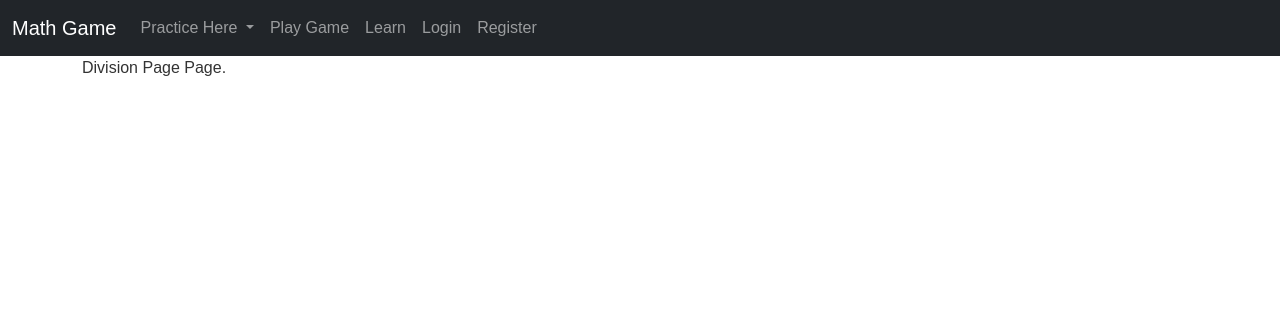
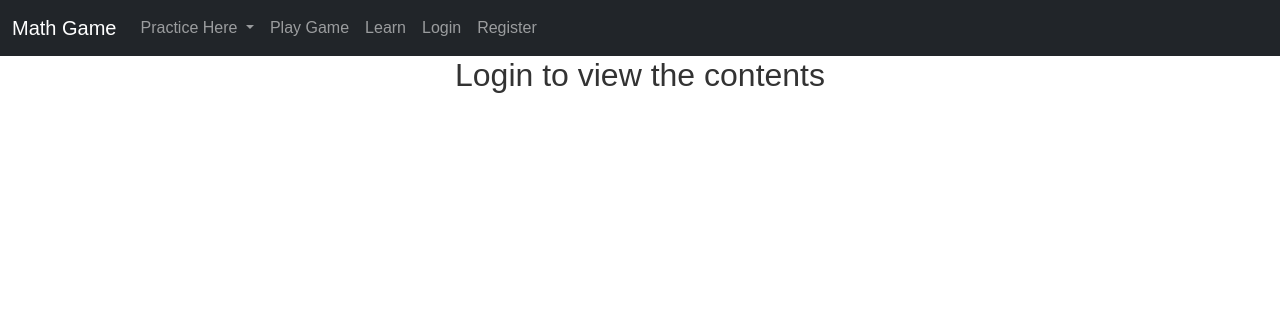
Before and after one commit to suyogsubedi/mathGame, a Django app: page /division.html in a window 1280 px wide. Shown: the top 316 px of the page. Run offline with Django 3.2, Linux system fonts and the light colour scheme; some libraries are stand-ins or nearby versions.

Commit message:
Division page, error handling and minor styling changes

```diff
--- a/mathGame/urls.py
+++ b/mathGame/urls.py
@@ -1,6 +1,9 @@
 from django.contrib import admin
 from django.urls import path,include
 
+"""
+All the parents URL for the application
+"""
 urlpatterns = [
     path('admin/', admin.site.urls),
     path('',include('website.urls')),
--- a/members/forms.py
+++ b/members/forms.py
@@ -4,7 +4,10 @@ from django import forms
 from django.forms.widgets import EmailInput, TextInput
 
 
-# Inheriting from from UserCreationForm
+"""
+    Inheriting from from UserCreationForm
+    This form is used to register a new user
+"""
 class RegisterUserForm(UserCreationForm):
     email = forms.EmailField(widget=EmailInput(attrs={'class':'form-control'}))
     first_name = forms.CharField(max_length=75,widget=TextInput(attrs={'class':'form-control'}))
--- a/members/templates/authentication/login.html
+++ b/members/templates/authentication/login.html
@@ -23,11 +23,11 @@
 
 
         <br>
-      <input type="submit" value="submit" class="btn btn-secondary" />
+      <input type="submit" value="Login" class="btn btn-secondary" />
     </form>
     <br>
     <!-- name='account_login' -->
-    <a  href="{% url 'account_login' %}">Login With Google</a>
+    <a class="btn btn-primary" href="{% url 'account_login' %}">Login With Google</a>
   </div>
 
 {%endblock%}
--- a/members/urls.py
+++ b/members/urls.py
@@ -2,6 +2,9 @@
 from django.urls import path
 from . import views
 
+"""
+List of URL related to logging user in and out
+"""
 urlpatterns = [
     path('login_user', views.login_user,name='login'),
     path('logout_user', views.logout_user, name='logout'),
--- a/website/templates/division.html
+++ b/website/templates/division.html
@@ -1,3 +1,42 @@
 {% extends 'base.html'%} {% block 'content'%}
 <!--  -->
-Division Page Page. {%endblock%}
+<center>
+  <!--  -->
+  {% if user.is_authenticated %} {% if my_answer %}
+  <div class="alert alert-{{ color }} alert-dismissible fade show" role="alert">
+    {{ my_answer }}
+    <button
+      type="button"
+      class="btn-close"
+      data-bs-dismiss="alert"
+      aria-label="Close"
+    ></button>
+  </div>
+  {% endif %}
+
+  <br />
+  <h1>{{ number1 }} / {{ number2 }}</h1>
+  <br />
+  <br />
+  <form action="{% url 'division'%}" method="POST">
+    {% csrf_token %}
+    <div class="mb-3">
+      <input
+        type="text"
+        class="form-control"
+        placeholder="Write your answers here"
+        name="answer"
+      />
+      <input type="hidden" name="old_number1" value="{{ number1 }}" />
+      <input type="hidden" name="old_number2" value="{{ number2 }}" />
+    </div>
+    <br />
+    <button type="submit" class="btn btn-primary">Submit</button>
+  </form>
+  <!-- Show these -->
+
+  {%else%}
+  <h2>Login to view the contents</h2>
+
+  {%endif%} {%endblock%}
+</center>
--- a/website/templates/game.html
+++ b/website/templates/game.html
@@ -10,7 +10,7 @@
 
   <form action="" class="our-form">
     <input type="text" class="our-field" autocomplete="off" />
-    <button>Submit</button>
+    <button class="btn btn-primary">Submit</button>
   </form>
 
   <p class="status">
@@ -43,6 +43,7 @@
 </div>
 {% load static %}
 <script src="{% static 'scripts/game.js'%}"></script>
+
 {%else%}
 <center>
   <br />
--- a/website/urls.py
+++ b/website/urls.py
@@ -1,5 +1,9 @@
 from django.urls import path
 from . import views
+
+"""
+List of URL related to the main website
+"""
 urlpatterns = [
     path('',views.home, name="home"),
     path('addition.html',views.addition, name="addition"),
--- a/website/views.py
+++ b/website/views.py
@@ -1,8 +1,18 @@
 from django.shortcuts import render
 
+"""
+This view redners the homepage of the application
+"""
 def home(request):
     return render(request, 'home.html',{})
 
+"""
+This view renders the addition page
+
+Generates two random numbers
+
+Checks the answer provided by the user and provides a feedback
+"""
 def addition(request):
     from random import randint
 
@@ -14,6 +24,20 @@ def addition(request):
         answer = request.POST['answer']
         old_number1=request.POST['old_number1']
         old_number2=request.POST['old_number2']
+        """
+         Checking for empty or alphabetical values
+        """
+        if not answer.isdigit() or not answer:
+            my_answer= "Empty or alphabetical submission are not accepted"
+            color= 'warning'
+            return render(request,'addition.html',{
+            'answer':answer,
+            'my_answer':my_answer,
+            'number1':number1,
+            'number2':number2,
+            'color':color,
+
+            })
         correct_answer =int(old_number1) +int(old_number2)
         if int(answer) == correct_answer:
             my_answer = "Bravo, Right Answer " + old_number1 + "+" + old_number2 + "=" + answer
@@ -36,6 +60,13 @@ def addition(request):
         'number2':number2,
     })
 
+"""
+This view renders the subtraction page
+
+Generates two random numbers
+
+Checks the answer provided by the user and provides a feedback
+"""
 def subtraction(request):
     from random import randint
 
@@ -47,6 +78,20 @@ def subtraction(request):
         answer = request.POST['answer']
         old_number1=request.POST['old_number1']
         old_number2=request.POST['old_number2']
+        """
+         Checking for empty or alphabetical values
+        """
+        if not answer.isdigit() or not answer:
+            my_answer= "Empty or alphabetical submission are not accepted"
+            color= 'warning'
+            return render(request,'subtraction.html',{
+            'answer':answer,
+            'my_answer':my_answer,
+            'number1':number1,
+            'number2':number2,
+            'color':color,
+
+            })
         correct_answer =int(old_number1) -int(old_number2)
         if int(answer) == correct_answer:
             my_answer = "Bravo, Right Answer " + old_number1 + "-" + old_number2 + "=" + answer
@@ -69,6 +114,13 @@ def subtraction(request):
         'number2':number2,
     })
 
+"""
+This view renders the subtraction page
+
+Generates two random numbers
+
+Checks the answer provided by the user and provides a feedback
+"""
 def multiplication(request):
     from random import randint
 
@@ -80,6 +132,20 @@ def multiplication(request):
         answer = request.POST['answer']
         old_number1=request.POST['old_number1']
         old_number2=request.POST['old_number2']
+        """
+         Checking for empty or alphabetical values
+        """
+        if not answer.isdigit() or not answer:
+            my_answer= "Empty or alphabetical submission are not accepted"
+            color= 'warning'
+            return render(request,'multiplication.html',{
+            'answer':answer,
+            'my_answer':my_answer,
+            'number1':number1,
+            'number2':number2,
+            'color':color,
+
+            })
         correct_answer =int(old_number1) * int(old_number2)
         if int(answer) == correct_answer:
             my_answer = "Bravo, Right Answer " + old_number1 + "*" + old_number2 + "=" + answer
@@ -102,16 +168,79 @@ def multiplication(request):
         'number2':number2,
     })
 
+"""
+This view renders the division page
+
+Generates two random numbers
+
+Checks the answer provided by the user and provides a feedback
+"""
+
+def division(request):
+    from random import randint
+
+    number1 = randint(0,20)
+    number2 = randint(1,5)
+
+    if request.method == "POST":
+
+        answer = request.POST['answer']
+        old_number1=request.POST['old_number1']
+        old_number2=request.POST['old_number2']
+        """
+         Checking for empty or alphabetical values
+        """
+
+        if not answer.isdigit() or not answer:
+            my_answer= "Empty or alphabetical submission are not accepted"
+            color= 'warning'
+            return render(request,'division.html',{
+            'answer':answer,
+            'my_answer':my_answer,
+            'number1':number1,
+            'number2':number2,
+            'color':color,
+
+            })
+
+        correct_answer =int(old_number1) / int(old_number2)
+        if float(answer) == correct_answer:
+            my_answer = "Bravo, Right Answer " + old_number1 + "/" + old_number2 + "=" + answer
+            color ="primary"
+
+        else:
+            my_answer="Incorrect " + old_number1 + "/" + old_number2 + "=" + str(correct_answer)
+            color ="danger"
+
+        return render(request,'division.html',{
+            'answer':answer,
+            'my_answer':my_answer,
+            'number1':number1,
+            'number2':number2,
+            'color':color,
+            })
+
+    return render(request, 'division.html',{
+        'number1':number1,
+        'number2':number2,
+    })
 
 
-def division(request):
-    return render(request, 'division.html',{})
+# Game
 
-# Game
+"""
+This view renders the Game page
+
+The main logic behind this game is provided by JavaScript
+"""
 def game(request):
     return render(request,'game.html')
 
 # Learn
+"""
+This view renders the Learn Page
 
+The main logic behind this learning page is provided by JavaScript
+"""
 def learn(request):
     return render(request,'learn.html')
```
Also changed, not shown: mathGame/settings.py (+14 -0 lines), members/views.py (+9 -1 lines), static/scripts/learn.js (+12 -9 lines), website/templates/learn.html (+32 -4 lines), db.sqlite3.
